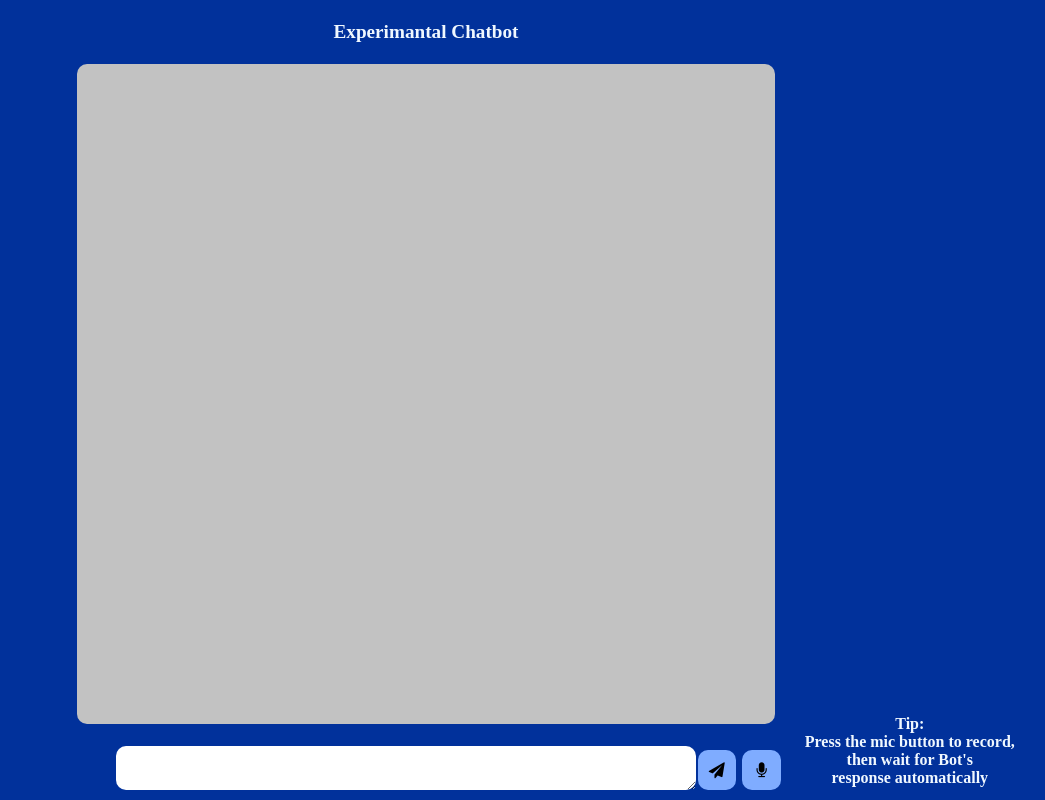
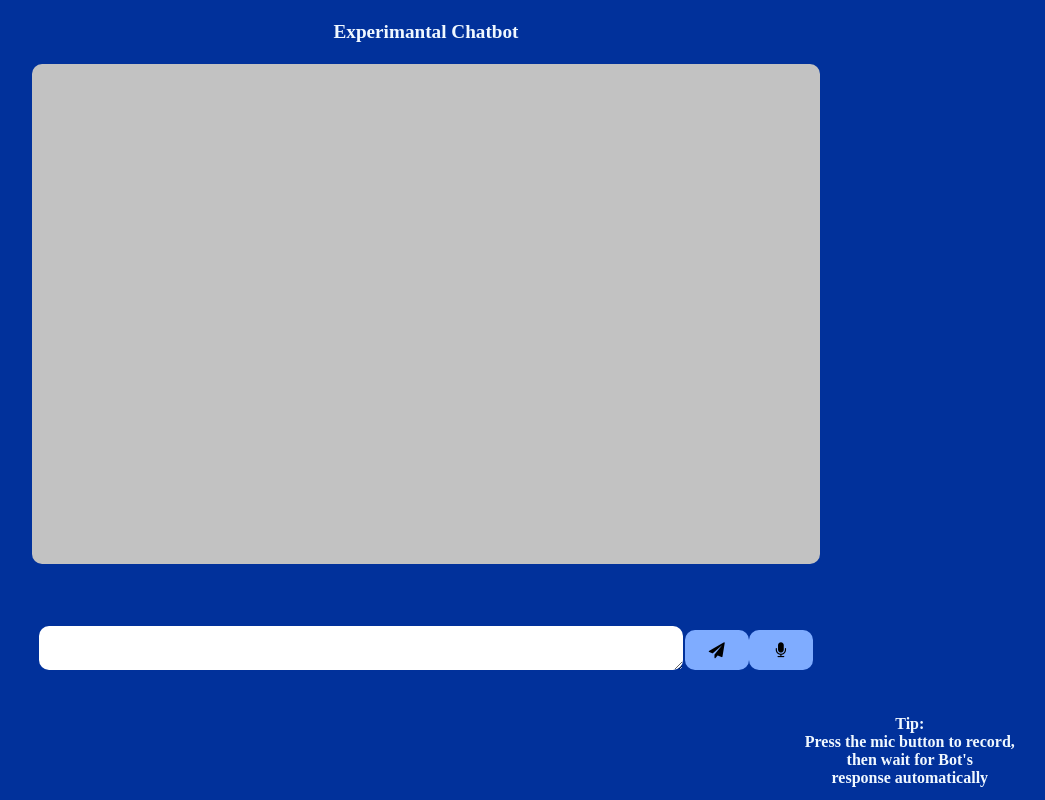
Before and after one commit to SaiFUllaH-KhaN1/flaskLLMEXP, a Flask app: template templates/index.html in a window 1280 px wide. Shown: the whole page, without its empty margins (214-1259 px from the left). Run offline with Flask 3, Linux system fonts and the light colour scheme; the template is opened without the code that fills it, so the values that code supplies are empty.

Commit message:
Update main.css

```diff
--- a/static/css/main.css
+++ b/static/css/main.css
@@ -11,18 +11,18 @@ h1{color: aliceblue; font-size: larger; align-items: center;}
 h2{position: fixed; bottom: 0; right: 4%;color: aliceblue; font-size: medium; align-items: center;}
 
 #chat-container{position: fixed; top: 8%;border: 2px black; border-radius: 10px;
-margin-bottom: 10px ; width: 53%;height: 80%; overflow-y:auto; padding: 10px; font-family: cursive;text-align: center;
+margin-bottom: 10px ; width: 60%;height: 60%; overflow-y:auto; padding: 10px; font-family: cursive;text-align: center;
 background-color: rgb(194, 194, 194); font-size: 1.2em;}
 
 textarea{position: fixed;
-bottom: 0; left:25%;
-margin-bottom: 10px ; width: 45%;height: 5%;margin: 10px;border: none; border-radius: 10px;font-family: cursive;text-align: center;
+bottom: 15%; left:19%;
+margin-bottom: 10px ; width: 50%;height: 5%;margin: 10px;border: none; border-radius: 10px;font-family: cursive;text-align: center;
 font-size: 1.2em;}
 textarea:focus{border: solid 3px gold; outline: none;}
 #generate,
 #record {
     position: fixed;
-    bottom: 0;
+    bottom: 15%;
     width: 50%;
     height: 5%;
     margin: 10px;
@@ -33,7 +33,7 @@ textarea:focus{border: solid 3px gold; outline: none;}
     font-size: 1em;
 }
 
-#generate{right: 25%;background-color: rgb(127, 172, 255);color: rgb(0, 0, 0);width: 3%;}
+#generate{right: 24%;background-color: rgb(127, 172, 255);color: rgb(0, 0, 0);width: 5%;}
 #generate:hover{background-color:gold ; color:rgb(0, 0, 0);cursor: pointer; }
-#record{right: 21.5%; background-color: rgb(127, 172, 255);color: rgb(0, 0, 0);width: 3%;}
+#record{right: 19%; background-color: rgb(127, 172, 255);color: rgb(0, 0, 0);width: 5%;}
 #record:hover{background-color:gold ; color:rgb(0, 0, 0);cursor: pointer; }
```
